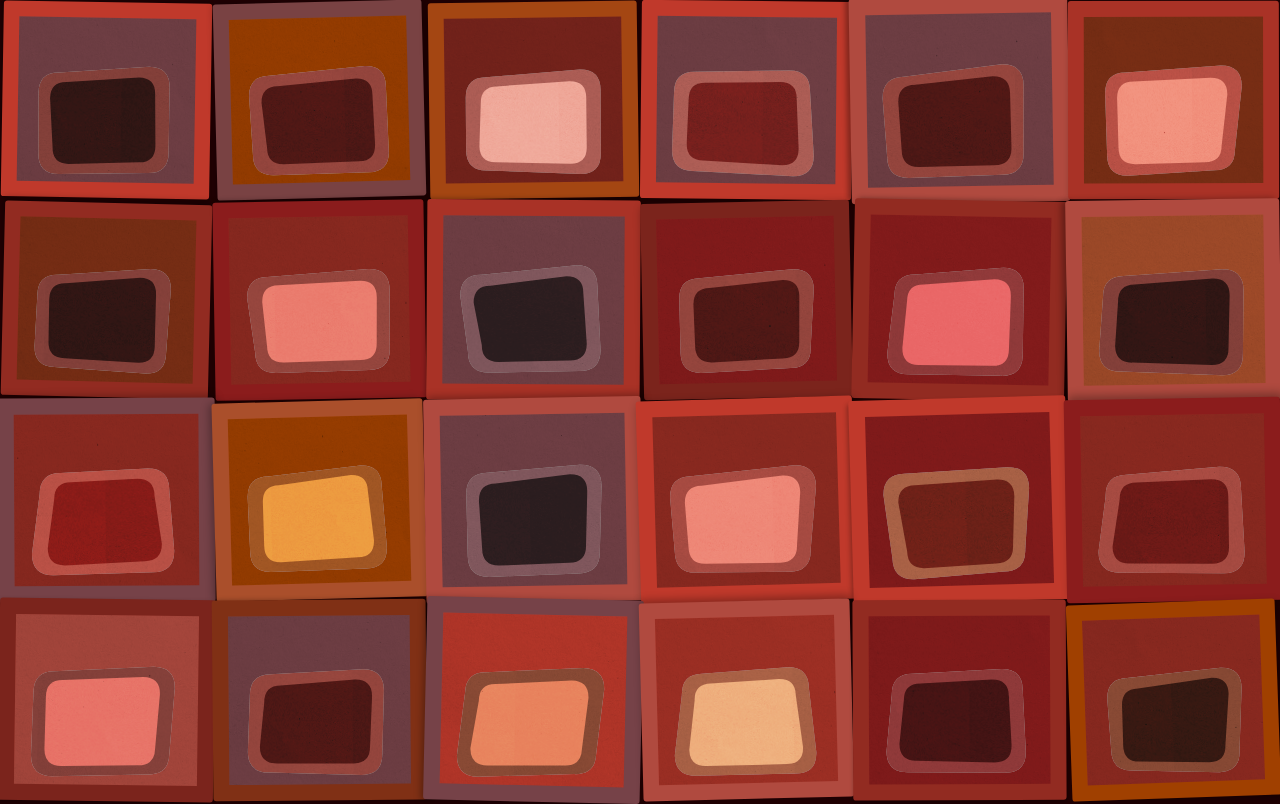
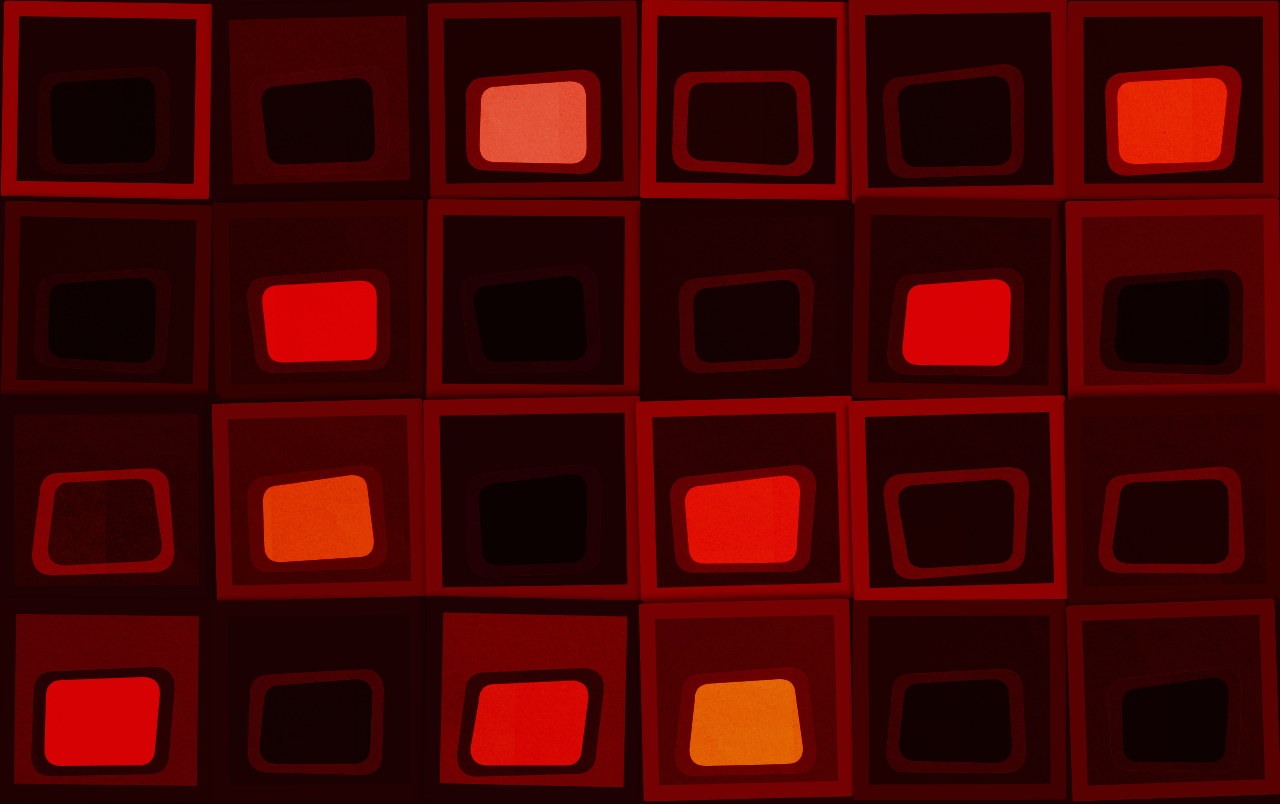
Before and after one commit to mikotondria/fbrstd, a plain HTML site: page index.html in a window 1280 px wide. Drawn offline with Linux system fonts and the light colour scheme.

Commit message:
Update index.html

```diff
--- a/index.html
+++ b/index.html
@@ -15,6 +15,7 @@
       height: 100vh;
       overflow: hidden;
       background: #200103; /* deep deep red */
+      mix-blend-mode: hard-light;
     }
     #grid {
       display: grid;
```
